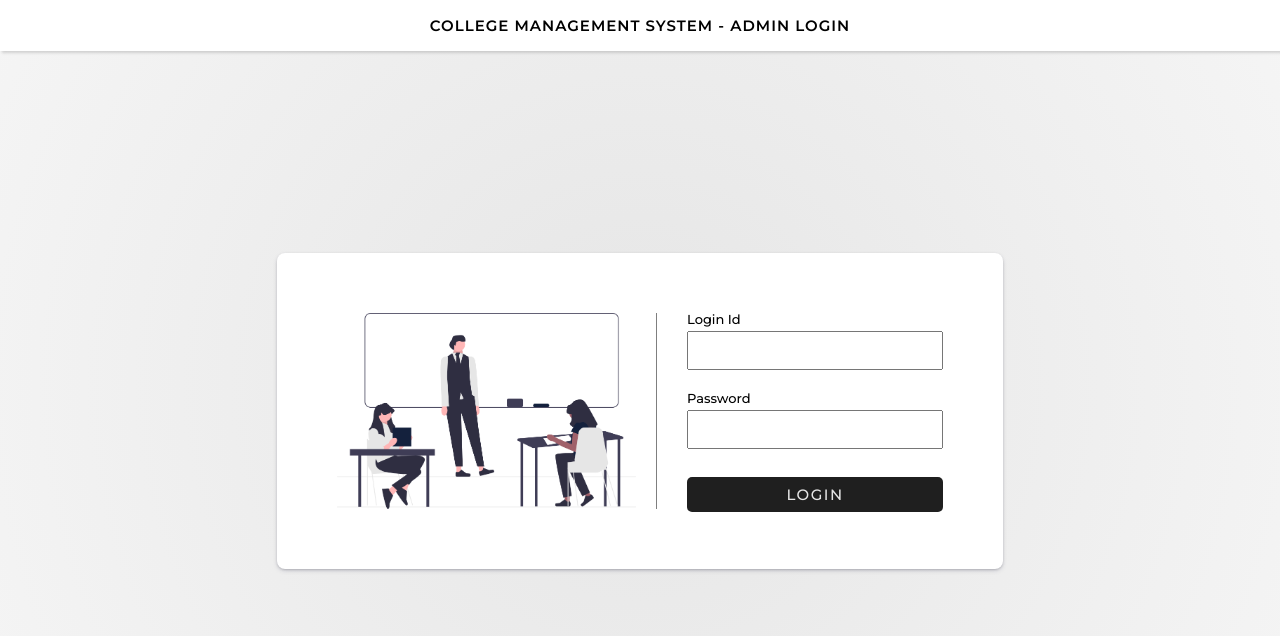
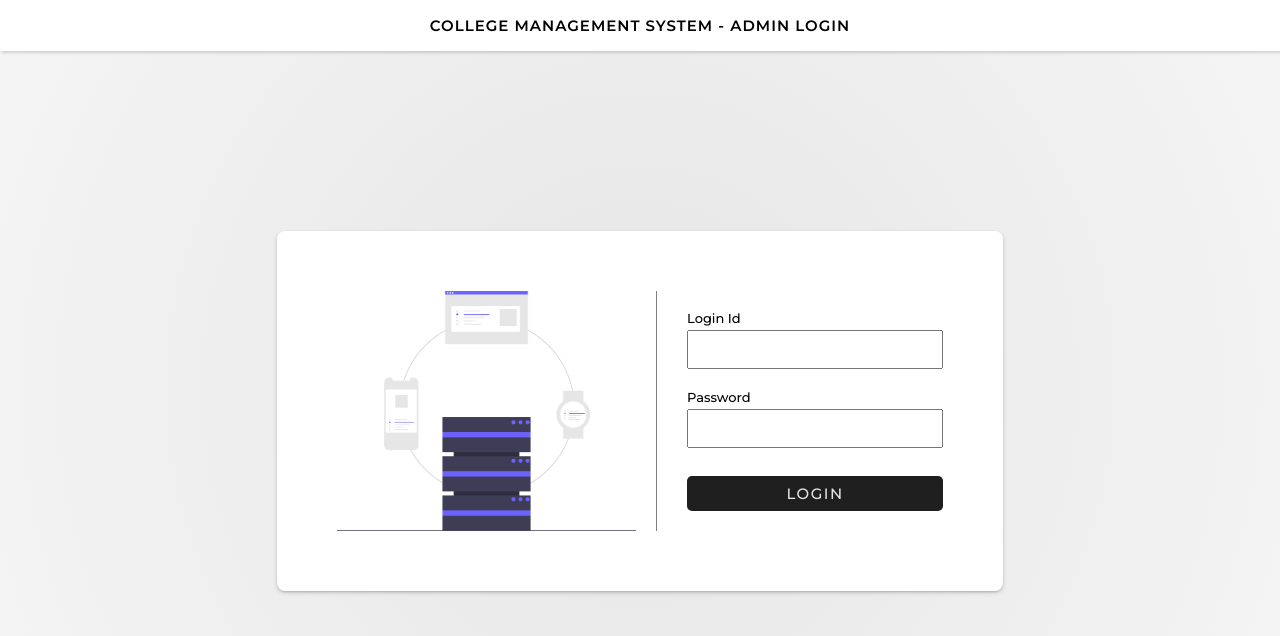
Before and after one commit to krish-7104/College-Management-System, a React (Create React App) app: page /admin in a window 1280 px wide. Shown: the top 636 px of the page. Built offline with nearby package versions, Linux system fonts and the light colour scheme; no server answers; the database is empty.

Commit message:
admin logo added

```diff
--- a/src/components/Admin/AdminLogin.jsx
+++ b/src/components/Admin/AdminLogin.jsx
@@ -78,11 +78,7 @@ const AdminLogin = () => {
       <Navbar title="College Management System - Admin Login" showText="" />
       <section className="loginContainer">
         <div className="loginCard">
-          <img
-            id="loginImg"
-            src={require("../../assets/classPng.png")}
-            alt=""
-          />
+          <img id="loginImg" src={require("../../assets/admin.png")} alt="" />
           <div className="login">
             <label htmlFor="loginid">Login Id</label>
             <input
```
Also changed, not shown: src/assets/admin.png (added).
